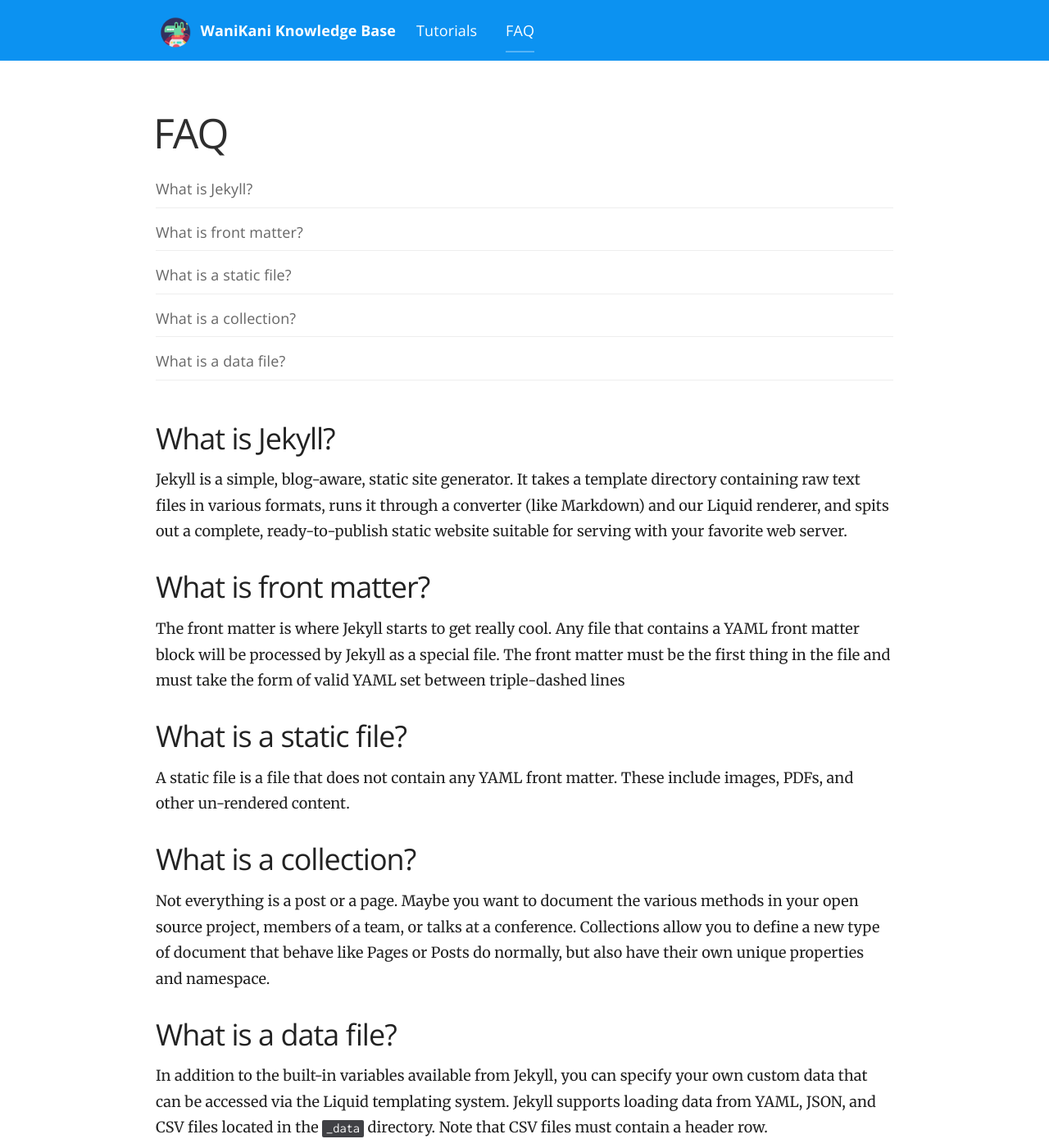
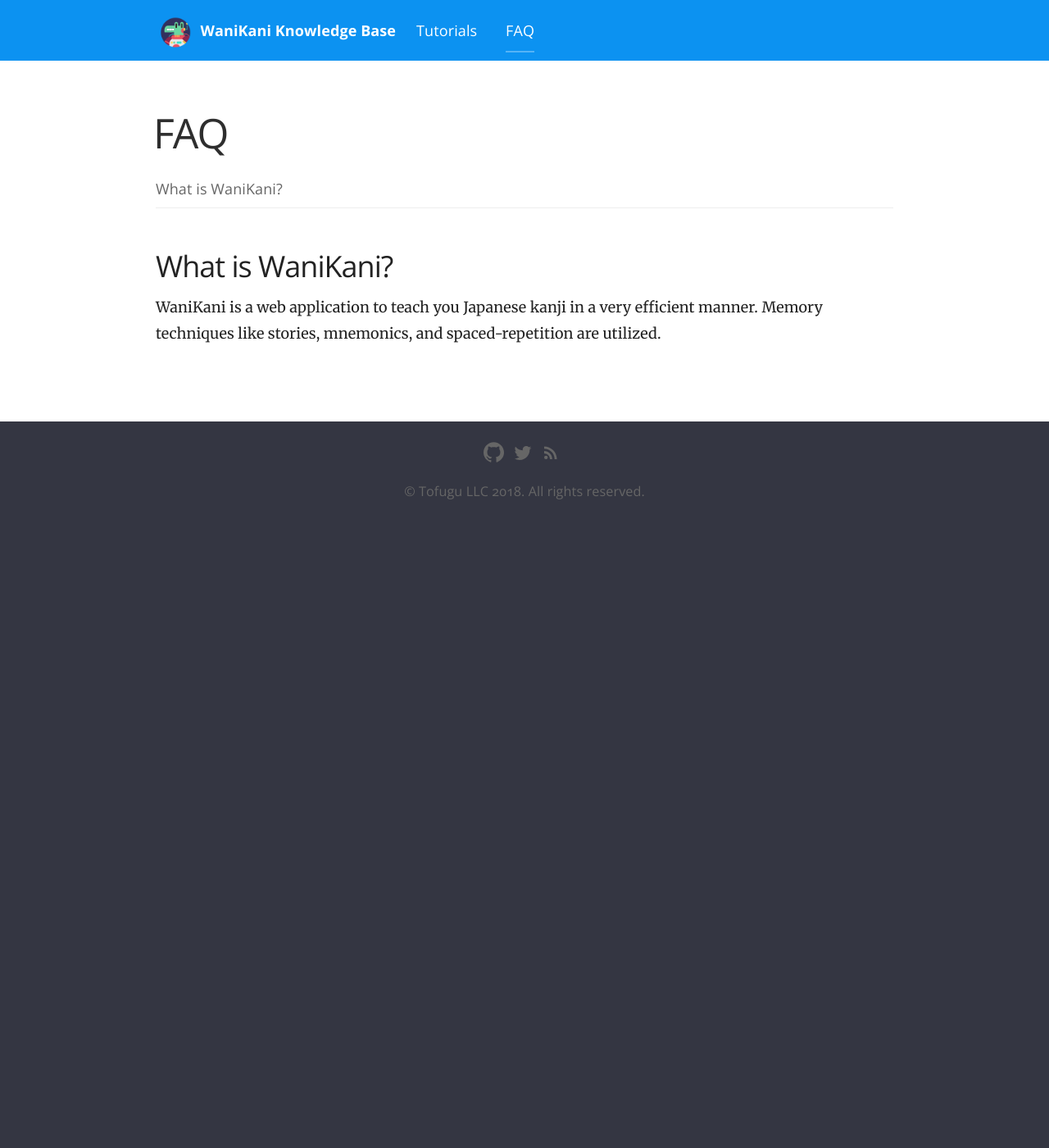
Before and after one commit to CloudCannon/base-jekyll-template, a Jekyll site: the page built from faq.html, in a window 1280 px wide and 1400 px high. Shown: the whole window at 82% size. Built offline with Jekyll 4.4.1, drawn with Linux system fonts in a browser that asks for light colours; nearby versions of some CDN libraries.

Commit message:
Cleared out preset FAQ

```diff
--- a/faq.html
+++ b/faq.html
@@ -1,15 +1,7 @@
 ---
 faq:
-  - question: What is Jekyll?
-    answer: Jekyll is a simple, blog-aware, static site generator. It takes a template directory containing raw text files in various formats, runs it through a converter (like Markdown) and our Liquid renderer, and spits out a complete, ready-to-publish static website suitable for serving with your favorite web server.
-  - question: What is front matter?
-    answer: The front matter is where Jekyll starts to get really cool. Any file that contains a YAML front matter block will be processed by Jekyll as a special file. The front matter must be the first thing in the file and must take the form of valid YAML set between triple-dashed lines
-  - question: What is a static file?
-    answer: A static file is a file that does not contain any YAML front matter. These include images, PDFs, and other un-rendered content.
-  - question: What is a collection?
-    answer: Not everything is a post or a page. Maybe you want to document the various methods in your open source project, members of a team, or talks at a conference. Collections allow you to define a new type of document that behave like Pages or Posts do normally, but also have their own unique properties and namespace.
-  - question: What is a data file?
-    answer: In addition to the built-in variables available from Jekyll, you can specify your own custom data that can be accessed via the Liquid templating system. Jekyll supports loading data from YAML, JSON, and CSV files located in the  `_data` directory. Note that CSV files must contain a header row.
+  - question: What is WaniKani?
+    answer: WaniKani is a web application to teach you Japanese kanji in a very efficient manner. Memory techniques like stories, mnemonics, and spaced-repetition are utilized.
 ---
 
 <h1>FAQ</h1>
```
